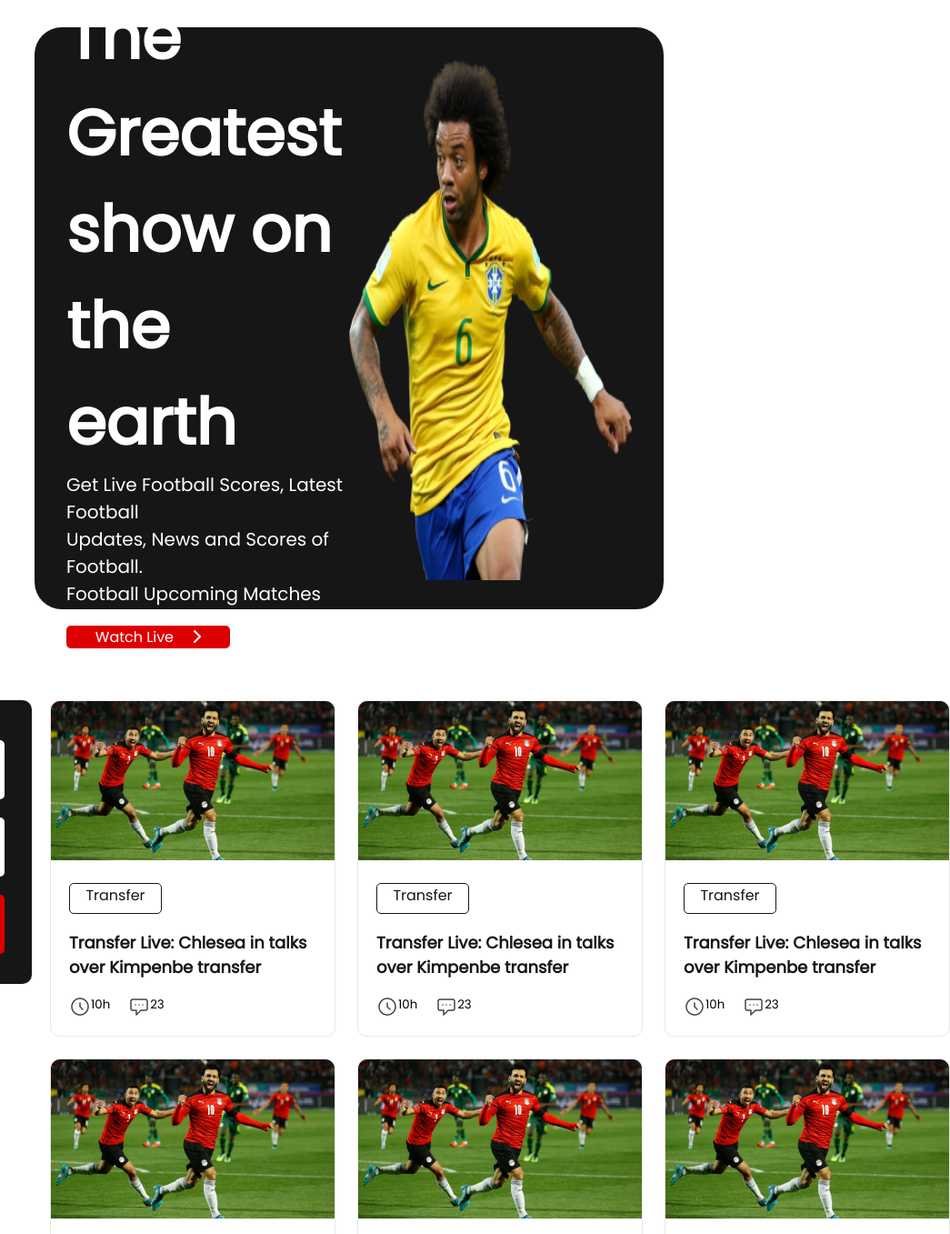
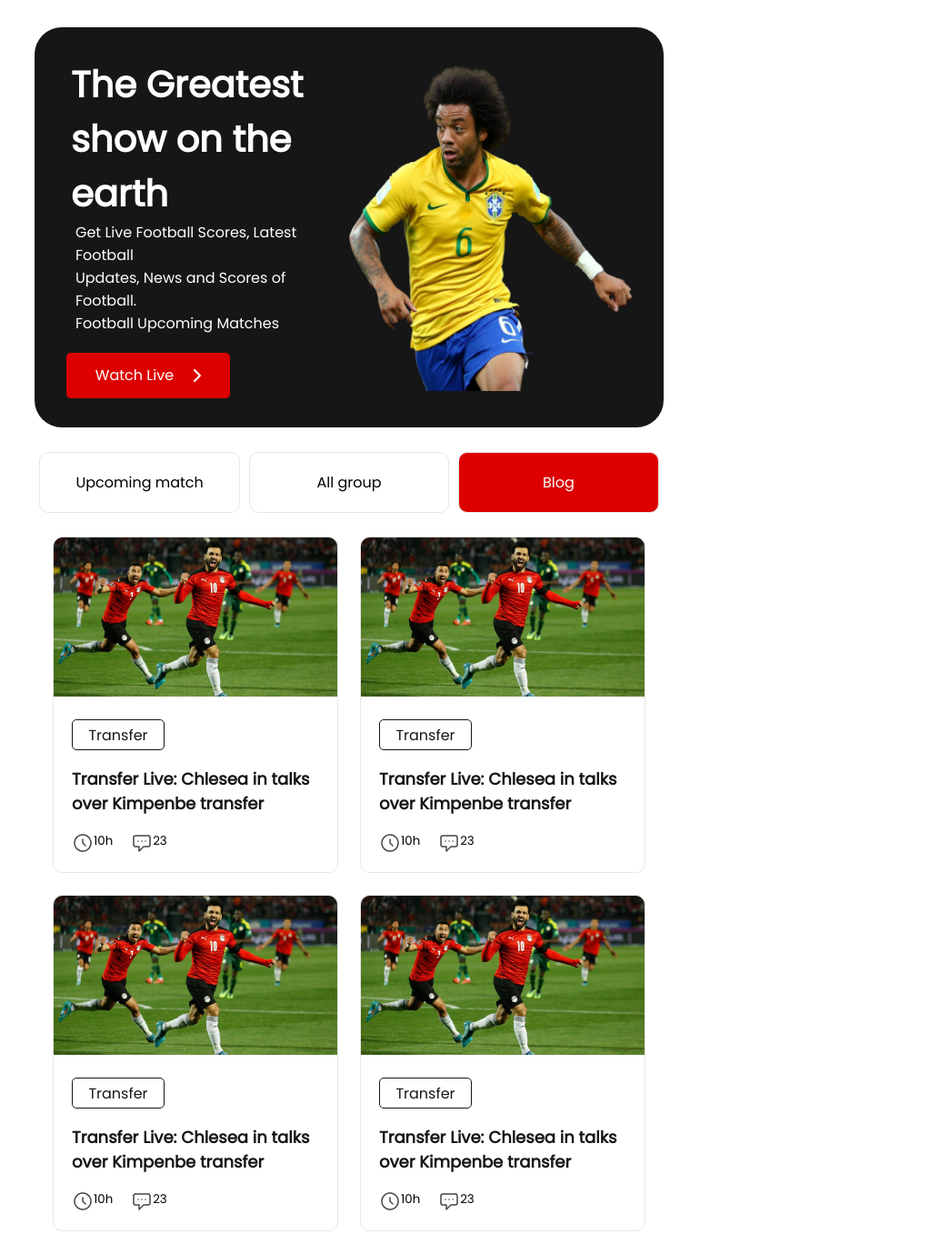
Before and after one commit to Milon3658/world-cup, a plain HTML site: page index.html in a window 768 px wide. Shown: the top 1357 px of the page at 91% size, 1045 px wide, since content can reach past the window. Drawn offline with Linux system fonts and the light colour scheme.

Commit message:
tablet responsive done

```diff
--- a/index.html
+++ b/index.html
@@ -179,6 +179,9 @@
                 </div>
             </div>
         </section>
+
+        <a class="view" href="">View All</a>
+
     </main>
     <footer>
         <h1>Goal</h1>
--- a/styles/style.css
+++ b/styles/style.css
@@ -135,7 +135,9 @@
     height: 32px;
     margin-left: 20px;
     border: 1px solid rgba(22, 22, 22, 1);
-    text-align: center;
+    display: flex;
+    align-items: center;
+    justify-content: center;
 }
 
 .blog {
@@ -213,6 +215,10 @@
     flex-direction: row;
 }
 
+.view {
+    display: none;
+}
+
 /* ---------------- */
 /*  */
 /* Second Webpage Start  */
@@ -246,11 +252,12 @@
 
 
 @media screen and (max-width:688px) {
-    main{
+    main {
         margin-left: 0;
         margin-right: 0;
     }
-    .main-bannar{
+
+    .main-bannar {
         border-radius: 10px;
         width: 90%;
         margin-left: 5%;
@@ -281,40 +288,144 @@
         overflow: hidden;
         text-overflow: ellipsis;
     }
-    .main-bannar-right{
+
+    .main-bannar-right {
         width: 80%;
         margin-left: 10%;
         margin-right: 10%;
     }
+
     /*  */
     /* bannar end */
     /*  */
-    .left-box{
+    .left-box {
         margin-right: 0px;
         background-color: white;
     }
-    .empty-color{
+
+    .empty-color {
         border: 1px solid #E8E8E8;
     }
-    .fill-color{
-     width: 160px;
-    }
-    .ress-size{
+
+    .fill-color {
         width: 160px;
     }
+
+    .ress-size {
+        width: 160px;
+    }
+
     .match-blogs {
         flex-direction: column;
         justify-content: center;
         align-items: center;
     }
-    .right-box-blogs{
+
+    .right-box-blogs {
         grid-template-columns: repeat(1, 1fr);
     }
 
     /* footer */
-    .about{
+    .about {
         /* margin-bottom: 20px; */
         flex-direction: column;
         align-items: center;
     }
 }
+
+
+/* ******************* */
+/* RESPONSIVE FOR TABLET*/
+/* ******************* */
+
+@media screen and (min-width: 689px) and (max-width: 990px) {
+    main {
+        margin-left: 0;
+        margin-right: 0;
+    }
+
+    .main-bannar {
+        padding-top: 20px;
+        padding-bottom: 20px;
+        margin-bottom: 20px;
+        border-radius: 30px;
+        height: 400px;
+        width: 90%;
+        margin-left: 5%;
+        margin-right: 5%;
+        flex-direction: row;
+        justify-content: space-evenly;
+    }
+
+    .main-bannar-left h1 {
+        margin-left: 5px;
+        margin-right: 5px;
+        font-size: 40px;
+    }
+
+    .main-bannar-left p {
+        margin-left: 10px;
+        margin-right: 10px;
+        margin-bottom: 10px;
+        font-size: 1em;
+    }
+
+    /*  */
+    /* bannar end */
+    /*  */
+    .left-box {
+        margin-bottom: 20px;
+        margin-right: 0;
+        width: 100%;
+        height: 80px;
+        display: flex;
+        align-items: center;
+        flex-direction: row;
+        justify-content: space-between;
+        background-color: white;
+    }
+
+    .empty-color,
+    .fill-color {
+        margin-left: 5px;
+        margin-right: 5px;
+        border: 1px solid #E8E8E8;
+        border-radius: 10px;
+    }
+    .fill-color{
+        margin-bottom: 10px;
+    }
+
+    .match-blogs {
+        flex-direction: column;
+        justify-content: space-betweenz;
+        align-items: center;
+        width: 90%;
+        margin-bottom: 50px;
+    }
+
+    .right-box-blogs {
+        grid-template-columns: repeat(2, 1fr);
+    }
+
+    /* footer */
+    .about {
+        width: 100%;
+        margin-bottom: 20px;
+    }
+
+    .view {
+        margin-left: 40%;
+        margin-right: 40%;
+        display: grid;
+        align-items: center;
+        justify-content: center;
+        color: white;
+        height: 50px;
+        width: 20%;
+        background-color: rgba(221, 0, 0, 1);
+        border-radius: 5px;
+        margin-bottom: 50px;
+    }
+
+}
```
Also changed, not shown: styles/match.css (deleted).
